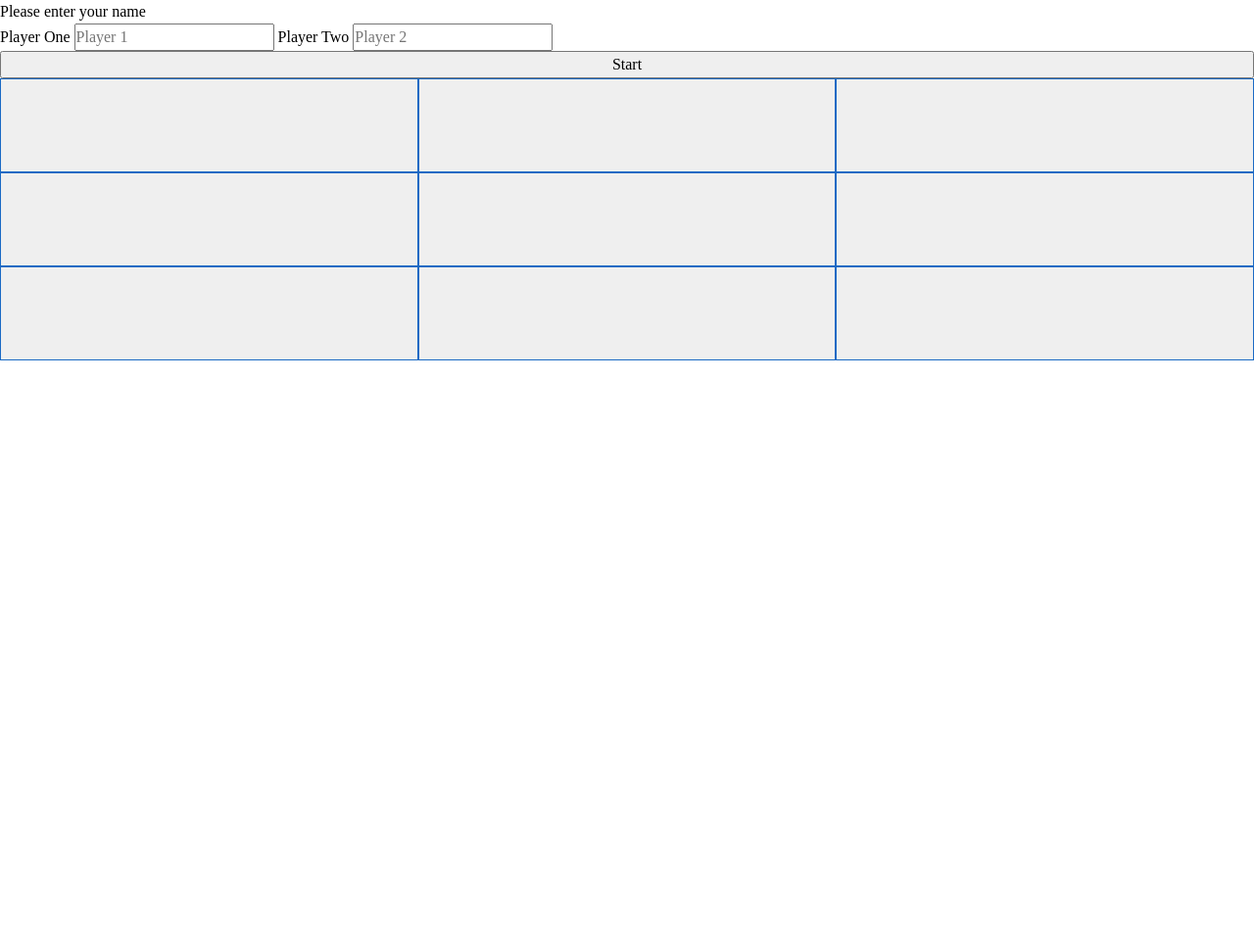
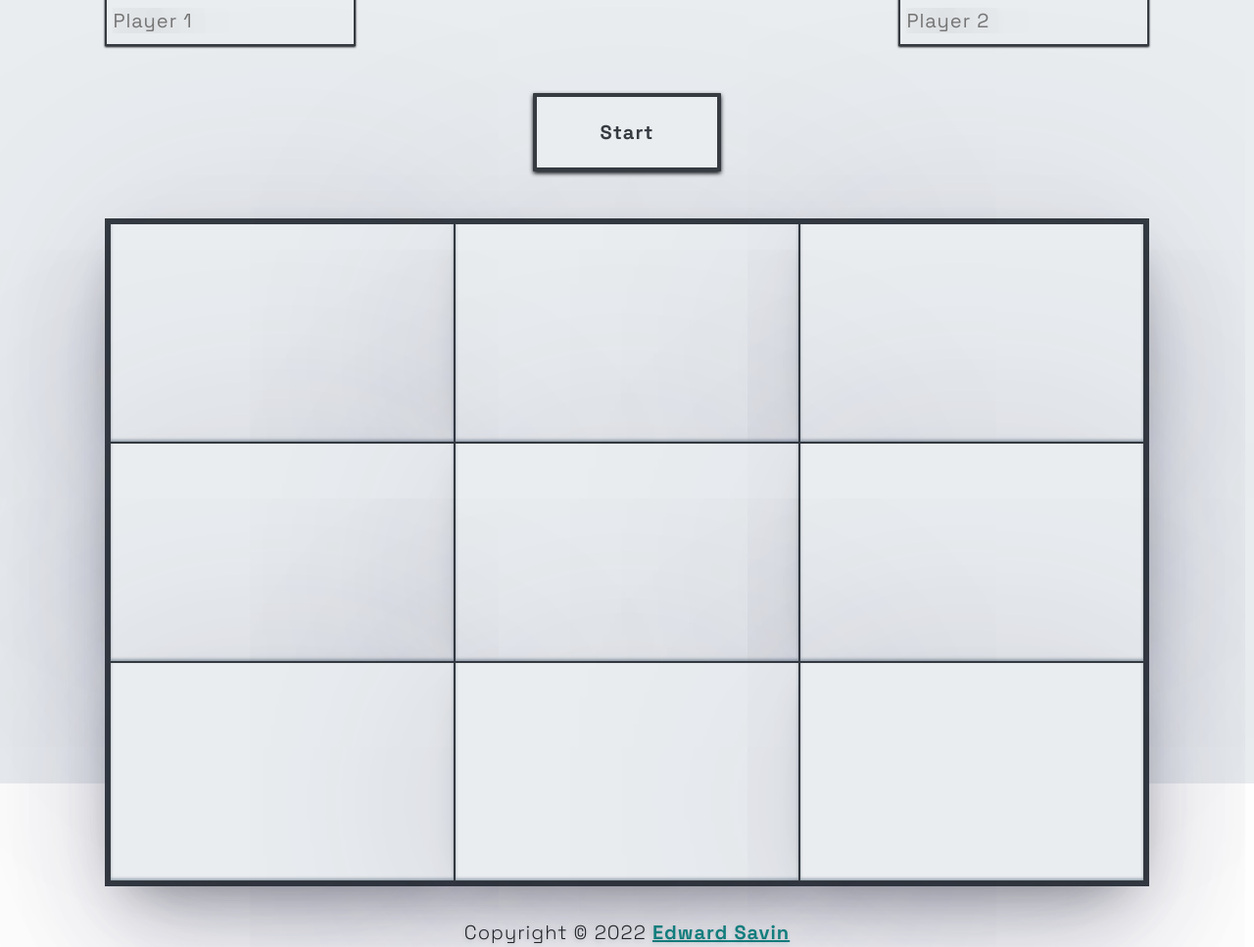
Before and after one commit to edwardsavin/tic-tac-toe, a plain HTML site: page index.html in a window 1280 px wide. Shown: the whole page at 98% size. Before the commit the page ends 800 px from the top, so only its background shows below. Drawn offline with Linux system fonts and the light colour scheme.

Commit message:
Style overall website

```diff
--- a/index.html
+++ b/index.html
@@ -13,14 +13,31 @@
   </head>
   <body>
     <main>
+      <div class="main-container">
         <div class="next-player"></div>
         <div class="match-status" hidden="true"></div>
         <div class="name-inputs">
-        <legend>Please enter your name</legend>
-        <label for="name-player-one">Player One</label>
-        <input type="text" name="name-player-one" id="name-player-one" placeholder="Player 1" />
-        <label for="name-player-two">Player Two</label>
-        <input type="text" name="name-player-two" id="name-player-two" placeholder="Player 2" />
+          <legend id="enter-name">Please enter your name</legend>
+          <div class="wrap-one">
+            <label for="name-player-one">Player One (X)</label>
+            <input
+              type="text"
+              name="name-player-one"
+              id="name-player-one"
+              placeholder="Player 1"
+              maxlength="35"
+            />
+          </div>
+          <div class="wrap-two">
+            <label for="name-player-two">Player Two (0)</label>
+            <input
+              type="text"
+              name="name-player-two"
+              id="name-player-two"
+              placeholder="Player 2"
+              maxlength="35"
+            />
+          </div>
         </div>
         <button type="button" id="restart" onclick="gameBoard.restartGame()">
           Start
@@ -36,6 +53,18 @@
           <button class="field active" data-index="7"></button>
           <button class="field active" data-index="8"></button>
         </div>
+      </div>
+      <footer class="footer">
+        <p>
+          Copyright ©
+          <script>
+            document.write(new Date().getFullYear());
+          </script>
+          <a href="https://edwardcs.com" target="_blank">
+            <strong>Edward Savin</strong>
+          </a>
+        </p>
+      </footer>
     </main>
 
     <script src="./scripts/script.js"></script>
--- a/scripts/script.js
+++ b/scripts/script.js
@@ -150,7 +150,9 @@ const playerFactory = (name, mark, type, hasControl, positions) => {
 };
 
 function getPlayer1Name() {
-  let inputPlayerName1 = document.querySelector("#name-player-one").value;
+  let inputPlayerName1 = document
+    .querySelector("#name-player-one")
+    .value.trim();
 
   if (inputPlayerName1.length === 0) {
     inputPlayerName1 = "Player 1";
@@ -160,7 +162,9 @@ function getPlayer1Name() {
 }
 
 function getPlayer2Name() {
-  let inputPlayerName2 = document.querySelector("#name-player-two").value;
+  let inputPlayerName2 = document
+    .querySelector("#name-player-two")
+    .value.trim();
 
   if (inputPlayerName2.length === 0) {
     inputPlayerName2 = "Player 2";
--- a/styles/style.css
+++ b/styles/style.css
@@ -26,6 +26,7 @@
   --fs-600: 1.5rem;
   --fs-700: 1.75rem;
   --fs-800: 2rem;
+  --fs-900: 2.25rem;
 }
 
 /* Box sizing rules */
@@ -93,13 +94,48 @@ svg {
   }
 }
 
-main {
-  display: flex;
-  flex-direction: column;
+/* Make hidden attribute work */
+[hidden] {
+  display: none !important;
 }
 
 button {
   cursor: pointer;
+}
+
+main {
+  height: 100%;
+  display: flex;
+  flex-direction: column;
+  align-items: center;
+  justify-content: center;
+  font-family: var(--ff-body);
+  font-weight: var(--fw-regular);
+  background-color: var(--clr-neutral-400);
+  color: var(--clr-primary-400);
+  font-size: var(--fs-500);
+  letter-spacing: 1px;
+  text-shadow: -1px 2px 4px hsla(210, 11%, 15%, 0.116);
+}
+
+input {
+  width: 16rem;
+  height: 3.2rem;
+  background: transparent;
+  border: 2px solid var(--clr-accent-400);
+  font-weight: var(--fw-regular);
+  padding: 0.4rem;
+  color: var(--clr-accent-400);
+  box-shadow: var(--clr-primary-400) 0 1px 2px,
+    var(--clr-primary-400) 0 1px 2px -1px, var(--clr-neutral-400) 0 -1px 0 inset;
+  letter-spacing: 1px;
+  text-shadow: -1px 2px 48px hsla(210, 11%, 15%, 0.596);
+}
+
+.main-container {
+  display: grid;
+  justify-content: center;
+  gap: 1rem;
 }
 
 .gameboard {
@@ -108,9 +144,176 @@ button {
     "a a a"
     "b b b"
     "c c c";
+  border: 5px solid var(--clr-accent-400);
+  box-shadow: rgba(50, 50, 93, 0.25) 0px 50px 100px -20px,
+    rgba(0, 0, 0, 0.3) 0px 30px 60px -30px,
+    rgba(10, 37, 64, 0.35) 0px -2px 6px 0px inset;
 }
 
 .field {
-  height: 6em;
-  border: 0.1em solid rgb(27, 106, 196);
+  min-width: 22rem;
+  min-height: 14rem;
+  background: var(--clr-neutral-400);
+  border: 1px solid var(--clr-accent-400);
+  box-shadow: rgba(50, 50, 93, 0.25) 0px 30px 500px -10px,
+    rgba(0, 0, 0, 0.3) 0px 10px 40px -20px,
+    rgba(10, 37, 64, 0.35) 0px -2px 3px 0px inset;
+  font-size: var(--fs-900);
+  text-shadow: -1px 4px 14px hsla(210, 11%, 15%, 0.324);
 }
+
+.field:hover {
+  background: hsl(210, 10%, 82%);
+}
+
+.name-inputs {
+  display: grid;
+  grid-template:
+    "legend legend"
+    "one two"
+    "one two";
+  justify-content: space-between;
+  gap: 4rem;
+  font-weight: var(--fw-bold);
+}
+
+.wrap-one,
+.wrap-two {
+  display: flex;
+  flex-direction: column;
+  gap: 0.3rem;
+}
+
+.wrap-one {
+  grid-area: one;
+}
+
+.wrap-two {
+  grid-area: two;
+}
+
+.next-player {
+  font-size: var(--fs-700);
+}
+
+.match-status {
+  font-size: var(--fs-900);
+  font-weight: var(--fw-bold);
+  justify-self: center;
+  text-shadow: -1px 4px 14px hsla(180, 75%, 28%, 0.63);
+}
+
+.footer {
+  margin-top: 2rem;
+  color: var(--clr-primary-400);
+  font-size: var(--fs-500);
+  font-weight: var(--fw-light);
+}
+
+.footer > p > a {
+  color: var(--clr-accent-700);
+  font-weight: var(--fw-bold);
+}
+
+#enter-name {
+  grid-area: legend;
+  justify-self: center;
+  font-size: var(--fs-800);
+}
+
+#restart {
+  align-items: center;
+  background-color: var(--clr-neutral-400);
+  border-radius: 1px;
+  border-width: 0;
+  box-shadow: var(--clr-primary-400) 0 2px 4px,
+    var(--clr-primary-400) 0 3px 4px -3px, var(--clr-neutral-400) 0 -3px 0 inset;
+  box-sizing: border-box;
+  color: var(--clr-accent-400);
+  display: inline-flex;
+  height: 5rem;
+  margin: 2rem;
+  width: 12rem;
+  justify-content: center;
+  line-height: 1;
+  list-style: none;
+  overflow: hidden;
+  padding-left: 16px;
+  padding-right: 16px;
+  text-align: left;
+  text-decoration: none;
+  transition: box-shadow 0.15s, transform 0.15s;
+  user-select: none;
+  -webkit-user-select: none;
+  touch-action: manipulation;
+  white-space: nowrap;
+  will-change: box-shadow, transform;
+  justify-self: center;
+  letter-spacing: 1px;
+  font-weight: var(--fw-bold);
+  border: 4px solid var(--clr-accent-400);
+}
+
+#restart:focus {
+  box-shadow: var(--clr-accent-400) 0 0 0 1.3px inset,
+    var(--clr-primary-400) 0 2px 4px, var(--clr-primary-400) 0 7px 13px -3px,
+    var(--clr-accent-400) 0 -3px 0 inset;
+  border: 0px cornered var(--clr-accent-400);
+  background-image: repeating-linear-gradient(
+      2deg,
+      #353b41,
+      #353b41 29.7px,
+      transparent 30px,
+      transparent 45.84px,
+      #353b41 46px
+    ),
+    repeating-linear-gradient(
+      92deg,
+      #353b41,
+      #353b41 29.7px,
+      transparent 30px,
+      transparent 45.84px,
+      #353b41 46px
+    ),
+    repeating-linear-gradient(
+      182deg,
+      #353b41,
+      #353b41 29.7px,
+      transparent 30px,
+      transparent 45.84px,
+      #353b41 46px
+    ),
+    repeating-linear-gradient(
+      272deg,
+      #353b41,
+      #353b41 29.7px,
+      transparent 30px,
+      transparent 45.84px,
+      #353b41 46px
+    );
+  background-size: 10px calc(100% + 46.03px), calc(100% + 46.03px) 10px,
+    10px calc(100% + 46.03px), calc(100% + 46.03px) 10px;
+  background-position: 0 0, 0 0, 100% 0, 0 100%;
+  background-repeat: no-repeat;
+  animation: borderAnimation 1.2s infinite linear;
+}
+
+#restart:hover {
+  box-shadow: var(--clr-primary-400) 0 4px 8px,
+    var(--clr-primary-400) 0 7px 13px -3px, var(--clr-accent-400) 0 -3px 0 inset;
+  transform: translateY(-4px);
+}
+
+#restart:active {
+  box-shadow: var(--clr-accent-400) 0 3px 7px inset;
+  transform: translateY(4px);
+}
+
+@keyframes borderAnimation {
+  from {
+    background-position: 0 0, -46.03px 0, 100% -46.03px, 0 100%;
+  }
+  to {
+    background-position: 0 -46.03px, 0 0, 100% 0, -46.03px 100%;
+  }
+}
```
Lines whose indentation alone changed are shown as unchanged.
